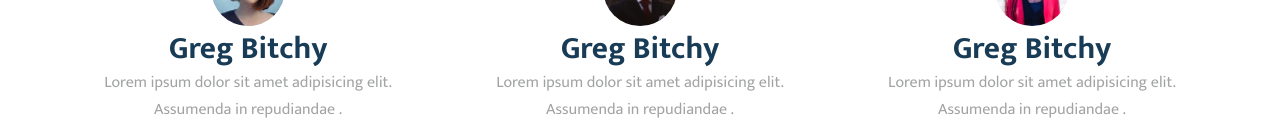
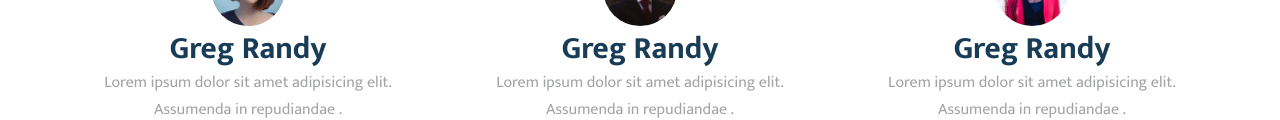
Before and after one commit to laamphan/artlink-landing, a plain HTML site: page index.html in a window 1280 px wide. Shown: the part 4884-5004 px from the top of the page. Drawn offline with Linux system fonts and the light colour scheme.

Commit message:
update language

```diff
--- a/index.html
+++ b/index.html
@@ -1124,7 +1124,7 @@
                   alt=""
                 />
                 <div class="members-item-info text-center">
-                  <h4>Greg Bitchy</h4>
+                  <h4>Greg Randy</h4>
                   <p class="mb-2">
                     Lorem ipsum dolor sit amet adipisicing elit. Assumenda in
                     repudiandae .
@@ -1146,7 +1146,7 @@
                   alt=""
                 />
                 <div class="members-item-info text-center">
-                  <h4>Greg Bitchy</h4>
+                  <h4>Greg Randy</h4>
                   <p class="mb-2">
                     Lorem ipsum dolor sit amet adipisicing elit. Assumenda in
                     repudiandae .
@@ -1168,7 +1168,7 @@
                   alt=""
                 />
                 <div class="members-item-info text-center">
-                  <h4>Greg Bitchy</h4>
+                  <h4>Greg Randy</h4>
                   <p class="mb-2">
                     Lorem ipsum dolor sit amet adipisicing elit. Assumenda in
                     repudiandae .
```
